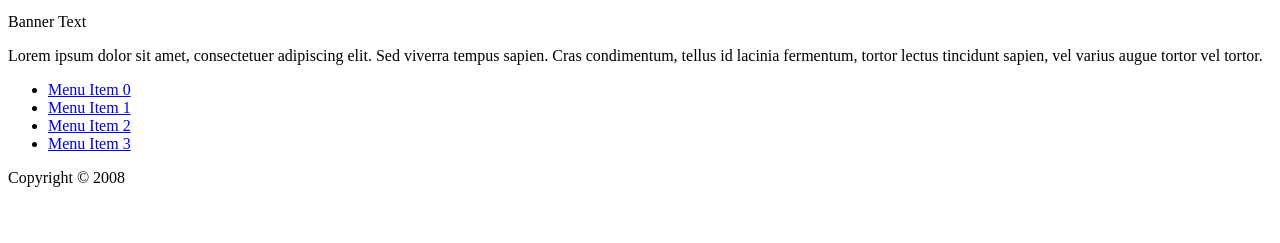
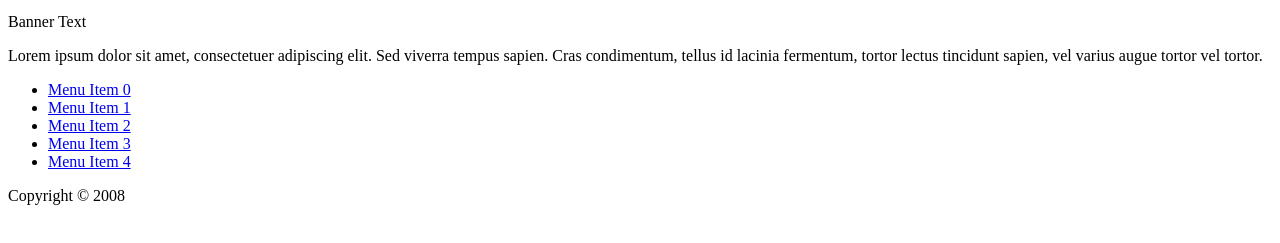
Before and after one commit to ViacheslavSS/TestGit, a plain HTML site: page index.html in a window 1280 px wide. Shown: the part 527-770 px from the top of the page. Drawn offline with Linux system fonts and the light colour scheme.

Commit message:
Add new li

```diff
--- a/index.html
+++ b/index.html
@@ -43,6 +43,7 @@
          <li><a href="/item1.html">Menu Item 1</a></li>
          <li><a href="/item2.html">Menu Item 2</a></li>
          <li><a href="/item3.html">Menu Item 3</a></li>
+		 <li><a href="/item4.html">Menu Item 4</a></li>
     </ul>
 </div>
 <div id="footer">
```
